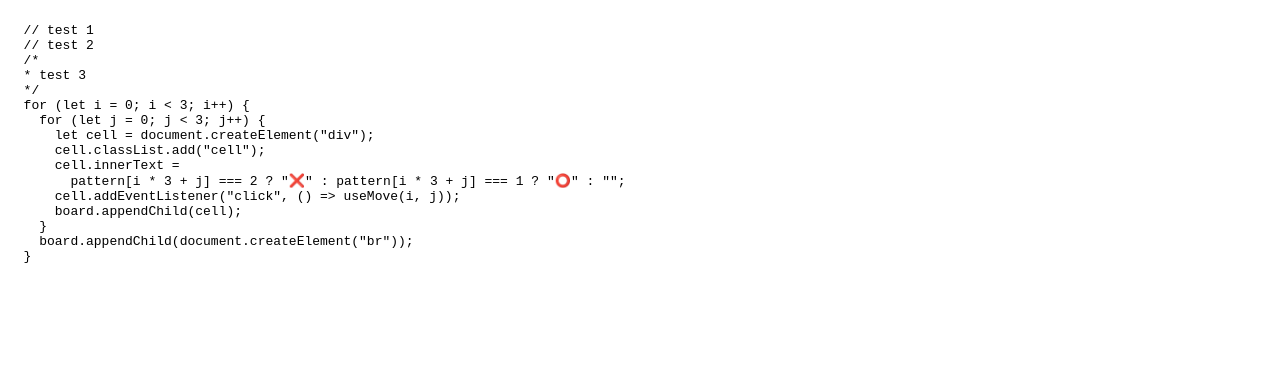
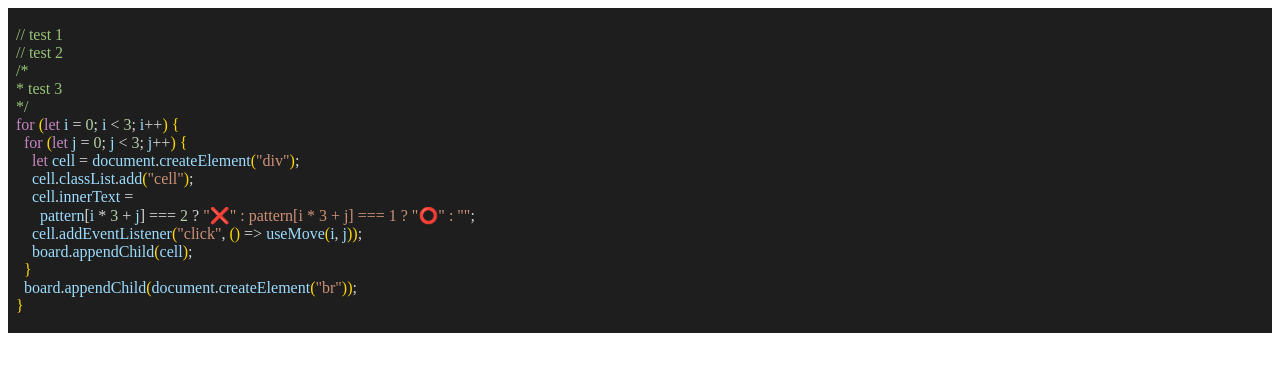
Before and after one commit to peixin/front-end-boot-camp, a website: page 04-re-learning-javascript/lexer.html in a window 1280 px wide. Drawn offline with Linux system fonts and the light colour scheme.

Commit message:
show code with style

```diff
--- a/04-re-learning-javascript/lexer.html
+++ b/04-re-learning-javascript/lexer.html
@@ -1,5 +1,51 @@
-<pre>
+<style>
+  #codeArea {
+    background-color: rgb(30, 30, 30);
+    color: rgb(212, 212, 212);
+    white-space: pre;
+  }
+
+  .keywords {
+    color: rgb(197, 134, 192);
+  }
+
+  .stringLiteral {
+    color: rgb(206, 145, 120);
+  }
+
+  .comments {
+    color: rgb(152, 195, 121);
+  }
+
+  .bracketsPunctuator {
+    color: rgb(255, 215, 0);
+  }
+
+  .identifier {
+    color: rgb(156, 220, 254);
+  }
+
+  .numberLiteral {
+    color: rgb(181, 206, 168);
+  }
+</style>
+
+<body>
+  <div id="codeArea"></div>
   <script>
+    const codeArea = document.querySelector("#codeArea");
+    const typeMap = {
+      LineTerminator: { tagName: "br" },
+      Keywords: { tagName: "span", class: "keywords" },
+      BooleanLiteral: { tagName: "span", class: "keywords" },
+      Identifier: { tagName: "span", class: "identifier" },
+      NullLiteral: { tagName: "span", class: "keywords" },
+      NumberLiteral: { tagName: "span", class: "numberLiteral" },
+      Comments: { tagName: "span", class: "comments" },
+      StringLiteral: { tagName: "span", class: "stringLiteral" },
+      BracketsPunctuator: { tagName: "span", class: "bracketsPunctuator" },
+    }
+
     class XRegExp {
       constructor(source, flag, root = "root") {
         this.table = new Map();
@@ -56,22 +102,55 @@
         MultiLineComment: /\/\*(?:[^*]|\*[^\/])*\*\//,
         Token: /<Literal>|<Keywords>|<Identifier>|<Punctuator>/,
         Literal: /<NumberLiteral>|<BooleanLiteral>|<StringLiteral>|<NullLiteral>/,
-      Keywords: /if|else|for|function|var|let|const/,
+        Keywords: /if|else|for|function|var|let|const|get|set/,
         Identifier: /[$_a-zA-Z][0-9a-zA-Z$_]*/,
-      Punctuator: /\+|\-|\*|\/|\+\+|\-\-|\+=|\-=|\.|,|;|\:|=|==|===|!|!=|!==|@|&&|&|\|\||\||\)|\(|\}|\{|\]|\[|=>|\?|\>|\</,
+        Punctuator: /<BracketsPunctuator>|\+|\-|\*|\/|\+\+|\-\-|\+=|\-=|\.|,|;|\:|=|==|===|!|!=|!==|@|&&|&|\|\||\||\]|\[|=>|\?|\>|\</,
+        BracketsPunctuator: /\)|\(|\}|\{/,
         NumberLiteral: /(?:[1-9][0-9]*|0)(?:\.[0-9]*)?|\.[0-9]+/,
         BooleanLiteral: /true|false/,
         StringLiteral: /'(?:[^'\n]|\\[\s\S])*'|"(?:[^'\n]|\\[\s\S])*"|`(?:[^'\n]|\\[\s\S])*`/,
         NullLiteral: /null/,
       }, "g", "InputElement");
-    console.log(regExp.source);
+      // console.log(regExp.source);
       while (regExp.lastIndex < str.length) {
         const r = regExp.exec(str)
-      console.log(r);
+        // console.log(r);
         if (!r === null) {
           break;
         }
-      document.write(r[0]);
+        render(r);
+        // document.write(r[0]);
+      }
+    }
+
+    function getTag(execResult) {
+      let tag;
+      for (type in execResult) {
+        if (!/[A-Z][a-z-A-Z]+/.test(type)) {
+          continue;
+        }
+        let elementInfo = typeMap[type];
+        if (!elementInfo) {
+          elementInfo = { tagName: "span" }
+        }
+        if (!tag) {
+          tag = document.createElement(elementInfo.tagName);
+        }
+        if (elementInfo.class) {
+          tag.classList.add(elementInfo.class);
+        }
+        if (elementInfo.tagName !== "br") {
+          tag.innerHTML = execResult[0];
+        }
+      }
+      return tag;
+    }
+
+    function render(execResult) {
+      const codeArea = document.querySelector("#codeArea");
+      if (execResult[0]) {
+        const tag = getTag(execResult);
+        codeArea.appendChild(tag);
       }
     }
 
@@ -93,5 +172,7 @@
     board.appendChild(document.createElement("br"));
   }
    `);
+
+
   </script>
-</pre>
+</body>
--- a/04-re-learning-javascript/punctuator.txt
+++ b/04-re-learning-javascript/punctuator.txt
@@ -4,8 +4,8 @@
 \/
 \+\+
 \-\-
-+=
--=
+\+=
+\-=
 \.
 ,
 ;
```
Also changed, not shown: 03-how-the-browser-works/demo-complex.html (added, +61 -0 lines). Lines whose indentation alone changed are shown as unchanged.
